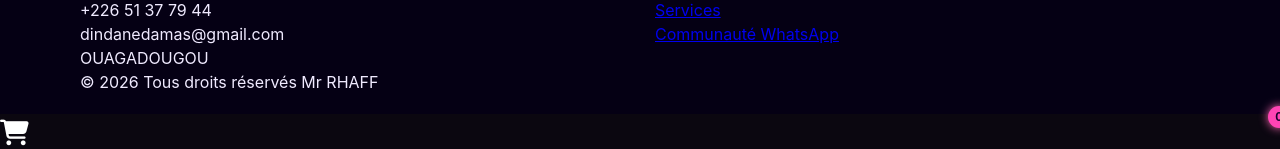
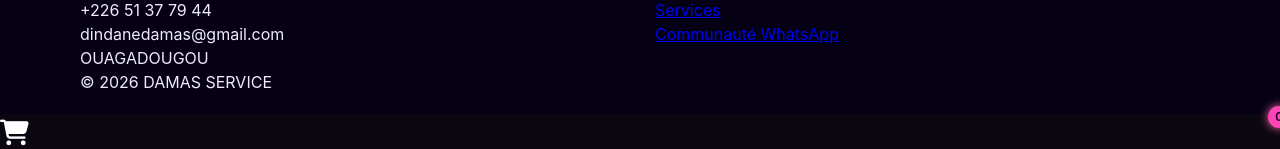
Before and after one commit to Boblevel/damaservice, a plain HTML site: page index.html in a window 1280 px wide. Shown: the part 3734-3883 px from the top of the page. Drawn offline with Linux system fonts and the light colour scheme.

Commit message:
Update footer text and copyright information

```diff
--- a/index.html
+++ b/index.html
@@ -620,7 +620,7 @@
             <div><h3>DAMAS SERVICE</h3><p>+226 51 37 79 44<br>dindanedamas@gmail.com<br>OUAGADOUGOU</p></div>
             <div><h3>Liens</h3><a href="#">Services</a><br><a href="#">Communauté WhatsApp</a></div>
         </div>
-        <div class="container footer-bottom"> © 2026 Tous droits réservés Mr RHAFF</div>
+        <div class="container footer-bottom"> ©  2026 DAMAS  SERVICE </div>
     </footer>
 
     <div class="floating-cart" id="floating-cart"><i class="fas fa-shopping-cart"></i><span class="cart-count">0</span></div>
```
